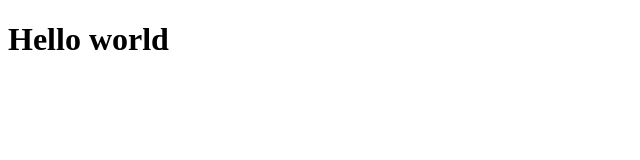
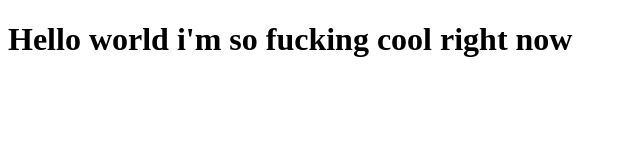
Before and after one commit to FUCKUKIITY/study-world, a plain HTML site: page site/index.html in a window 1280 px wide. Shown: the whole page, without its empty margins (0-640 px from the left). Drawn offline with Linux system fonts and the light colour scheme.

Commit message:
Small steps

```diff
--- a/site/index.html
+++ b/site/index.html
@@ -3,9 +3,9 @@
 <head>
 	<meta charset="utf-8">
 	<meta name="viewport" content="width=device-width, initial-scale=1">
-	<title>Hello world</title>
+	<title>Hello world i'm so ufcking cool right now</title>
 </head>
 <body>
-<h1>Hello world</h1>
+<h1>Hello world i'm so fucking cool right now</h1>
 </body>
 </html>
```
Also changed, not shown: 1 other file.
